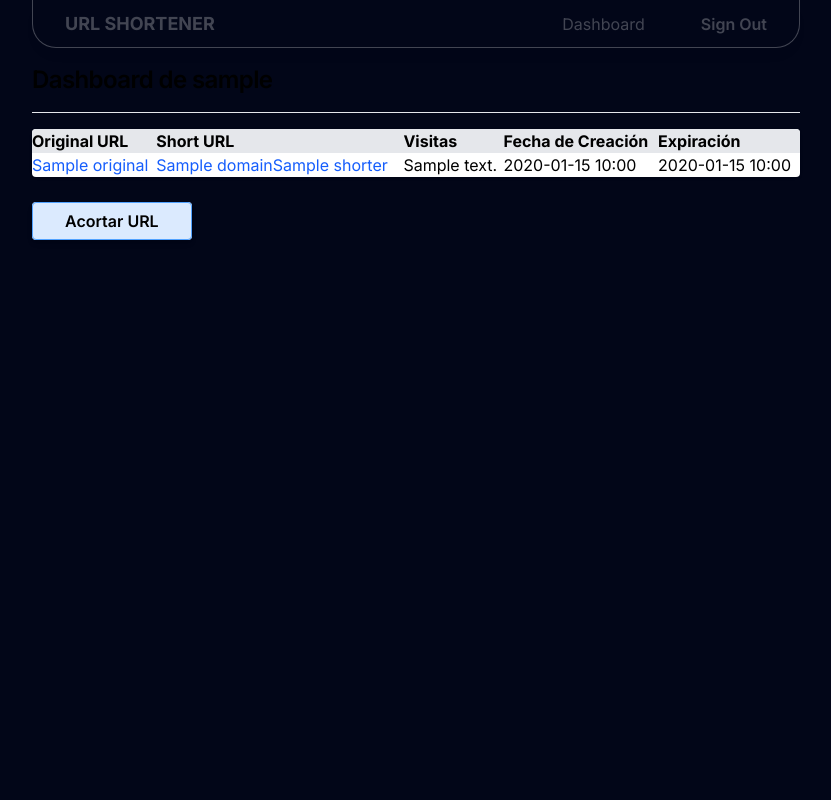
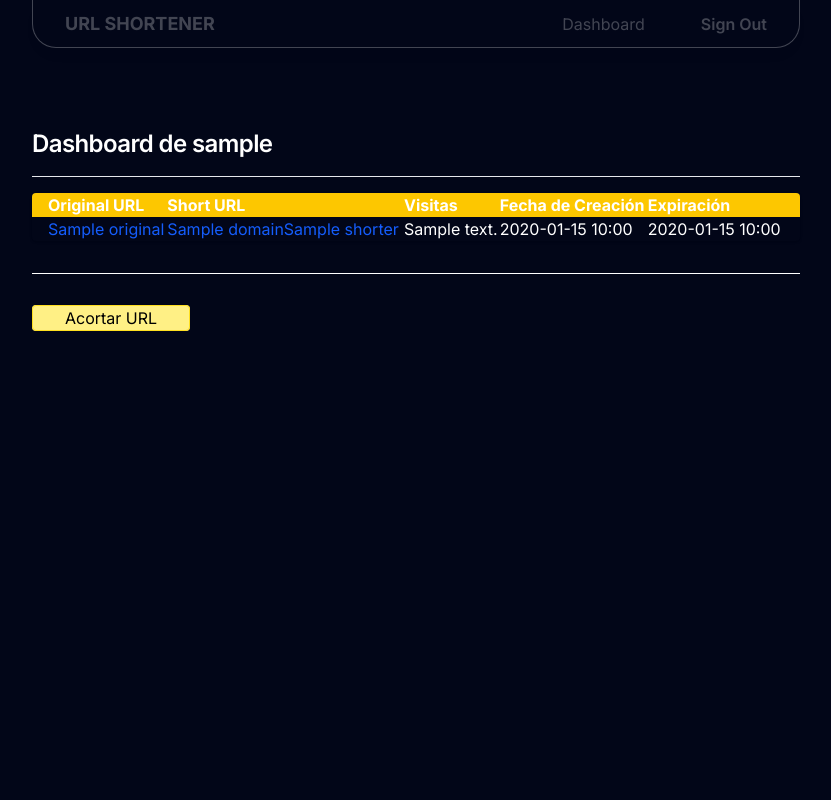
Before and after one commit to Software-Dev-CC3S2-Team-11/url-shortener-trunk-based, a FastAPI app: template templates/dash.html in a window 1280 px wide. Shown: the whole page, without its empty margins (224-1055 px from the left). Run offline with FastAPI, Linux system fonts and the light colour scheme; the template is opened without the code that fills it: most values are stand-ins (such as "Sample title", 1, 10 or a date in 2020).

Commit message:
style: update table style and navigation bar toggles

```diff
--- a/templates/dash.html
+++ b/templates/dash.html
@@ -11,42 +11,43 @@
         rel="stylesheet">
     <title>URL Shortener | Dashboard</title>
 </head>
-<body class="flex flex-col h-screen bg-slate-950 font-[Inter]">
+<body class="flex flex-col h-screen space-y-16 bg-slate-950 font-[Inter]">
     {% include "navbar.html" %}
-    <div class="mx-auto min-w-3/5 py-4 space-y-4">
+    <div class="mx-auto text-white min-w-3/5 py-4 space-y-4">
         <h1 class="text-2xl tracking-tight font-semibold">Dashboard de {{username}}</h1>
         <hr class="border-gray-200" />
         <div class="space-y-8">
             {% if username_urls %}
-            <table class="min-w-full bg-white shadow rounded-sm overflow-hidden">
-                <thead class="bg-gray-200 text-left">
+            <table class="min-w-full bg-slate-950 shadow rounded-sm overflow-hidden">
+                <thead class="bg-yellow-400 text-left">
                     <tr>
-                        <th>Original URL</th>
+                        <th class="pl-4">Original URL</th>
                         <th>Short URL</th>
-                        <th>Visitas</th>
+                        <th class="pr-4">Visitas</th>
                         <th>Fecha de Creación</th>
-                        <th>Expiración</th>
+                        <th class="pr-4">Expiración</th>
                     </tr>
                 </thead>
                 <tbody>
                     {% for url_data in username_urls %}
-                    <tr class="border-t-gray-200">
-                        <td><a class="text-blue-600" href="{{ url_data.original }}" target="_blank">{{
+                    <tr class="overflow-hidden">
+                        <td class="pl-4"><a class="text-blue-600 hover:text-blue-400" href="{{ url_data.original }}" target="_blank">{{
                                 url_data.original }}</a></td>
-                        <td><a class="text-blue-600" href="{{ domain ~ url_data.shorter }}" target="_blank">{{
+                        <td><a class="text-blue-600 hover:text-blue-400" href="{{ domain ~ url_data.shorter }}" target="_blank">{{
                                 domain ~ url_data.shorter }}</a>
                         </td>
                         <td>{{ url_data.visits }}</td>
                         <td>{{ url_data.created_at.strftime('%Y-%m-%d %H:%M') }}</td>
-                        <td>{{ url_data.expires_at.strftime('%Y-%m-%d %H:%M') }}</td>
+                        <td class="pr-4">{{ url_data.expires_at.strftime('%Y-%m-%d %H:%M') }}</td>
                     </tr>
                     {% endfor %}
                 </tbody>
             </table>
             {% else %}
-            <h2 class="text-xl">Todavía no has acortado ninguna URL</h2>
+            <h2 class="text-xl text-white">Todavía no has acortado ninguna URL</h2>
             {% endif %}
-            <a class="border-1 border-blue-400 rounded-sm font-semibold px-8 py-2 bg-blue-100 shadow-md hover:border-blue-800 hover:bg-blue-700 hover:text-white hover:shadow-lg "
+            <hr class="border-0.5 border-white">
+            <a class="border-1 border-yellow-300 rounded-sm px-8 py-0.5 bg-yellow-200 text-black hover:border-yellow-800 hover:bg-yellow-500 hover:text-white duration-200 ease-in"
                 href="/">Acortar URL</a>
         </div>
     </div>
--- a/templates/navbar.html
+++ b/templates/navbar.html
@@ -1,10 +1,10 @@
 <nav class="flex justify-between items-center mx-auto rounded-b-3xl bg-slate-950 text-white w-3/5 h-[6dvh] hover:h-[7dvh] duration-400 ease-in overflow-hidden shadow-lg opacity-25 hover:opacity-100 border-white border-1 border-t-0">
-  <a href="/" class="text-lg font-bold px-8 ease-out hover:text-slate-700">URL SHORTENER</a>
+  <a href="/" class="text-lg font-bold px-8 ease-out hover:text-yellow-300">URL SHORTENER</a>
   <div class="flex items-center h-full">
     {% if username and username != 'unknown' %}
     <a href="/dashboard" class="box-border cursor-pointer h-full place-content-center px-6
-    {% if request.path == '/dashboard' %} bg-gray-100 text-blue-500 font-semibold px-3 border-y-4 border-t-gray-100 border-b-blue-700 hover:bg-slate-700 hover:border-slate-700 hover:text-white duration-200 ease-out
-    {% else %} hover:bg-slate-700 hover:border-slate-700 hover:text-white duration-200 ease-out
+    {% if request.path == '/dashboard' %} bg text-white font-semibold px-3 border-y-4 border-t-slate-950 border-b-yellow-400 hover:bg-yellow-400 hover:border-yellow-400 hover:text-white duration-200 ease-out
+    {% else %} hover:bg-yellow-400 hover:border-yellow-400 hover:text-white duration-200 ease-out
     {% endif %}">
       Dashboard
     </a>
@@ -15,14 +15,14 @@
     </form>
     {% else %}
     <a href="/login" class="box-border cursor-pointer h-full place-content-center px-6
-    {% if request.path == '/login' %} bg-gray-100 text-blue-500 font-semibold px-3 border-y-4 border-t-gray-100 border-b-blue-700 hover:bg-slate-700 hover:border-slate-700 hover:text-white duration-200 ease-out
-    {% else %} hover:bg-slate-700 hover:border-slate-700 hover:text-white duration-200 ease-out
+    {% if request.path == '/login' %} bg text-white font-semibold px-3 border-y-4 border-t-slate-950 border-b-yellow-400 hover:bg-yellow-400 hover:border-yellow-400 hover:text-white duration-200 ease-out
+    {% else %} hover:bg-yellow-400 hover:border-yellow-400 hover:text-white duration-200 ease-out
     {% endif %}">
       Sign In
     </a>
     <a href="/register" class="box-border cursor-pointer h-full place-content-center px-6
-    {% if request.path == '/register' %} bg-gray-100 text-blue-500 font-semibold px-3 border-y-4 border-t-gray-100 border-b-blue-700 hover:bg-slate-700 hover:border-slate-700 hover:text-white duration-200 ease-out
-    {% else %} hover:bg-slate-700 hover:border-slate-700 hover:text-white duration-200 ease-out
+    {% if request.path == '/register' %} bg text-white font-semibold px-3 border-y-4 border-t-slate-950 border-b-green-400 hover:bg-green-400 hover:border-green-400 hover:text-white duration-200 ease-out
+    {% else %} hover:bg-green-400 hover:border-green-400 hover:text-white duration-200 ease-out
     {% endif %}">
       Sign Up
     </a>
```
